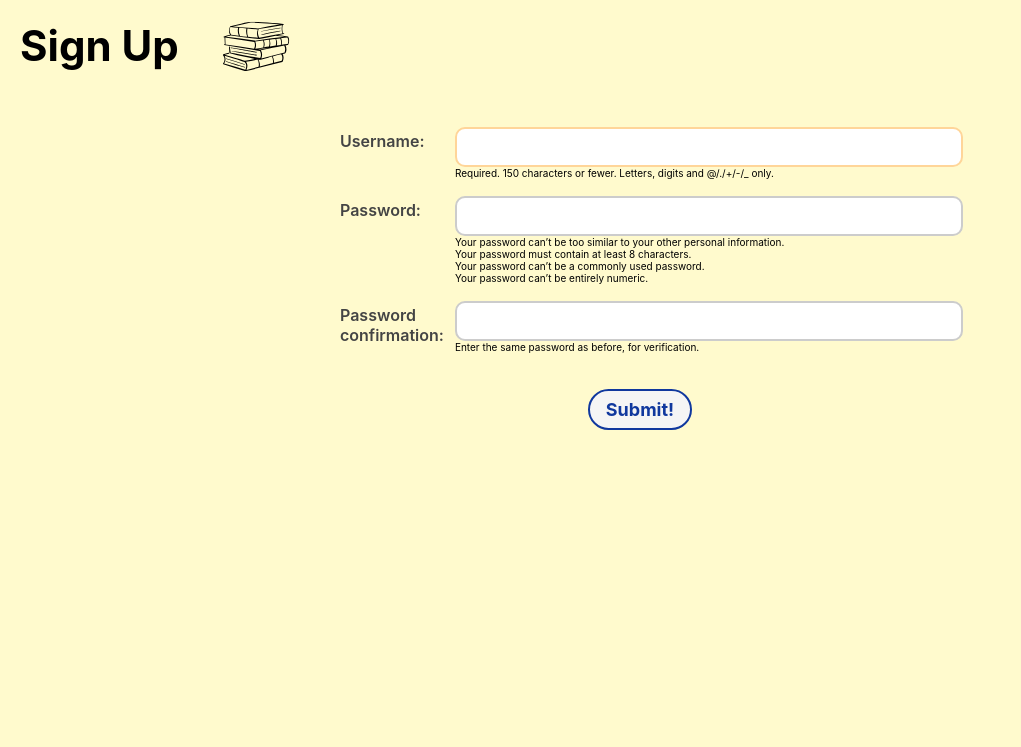
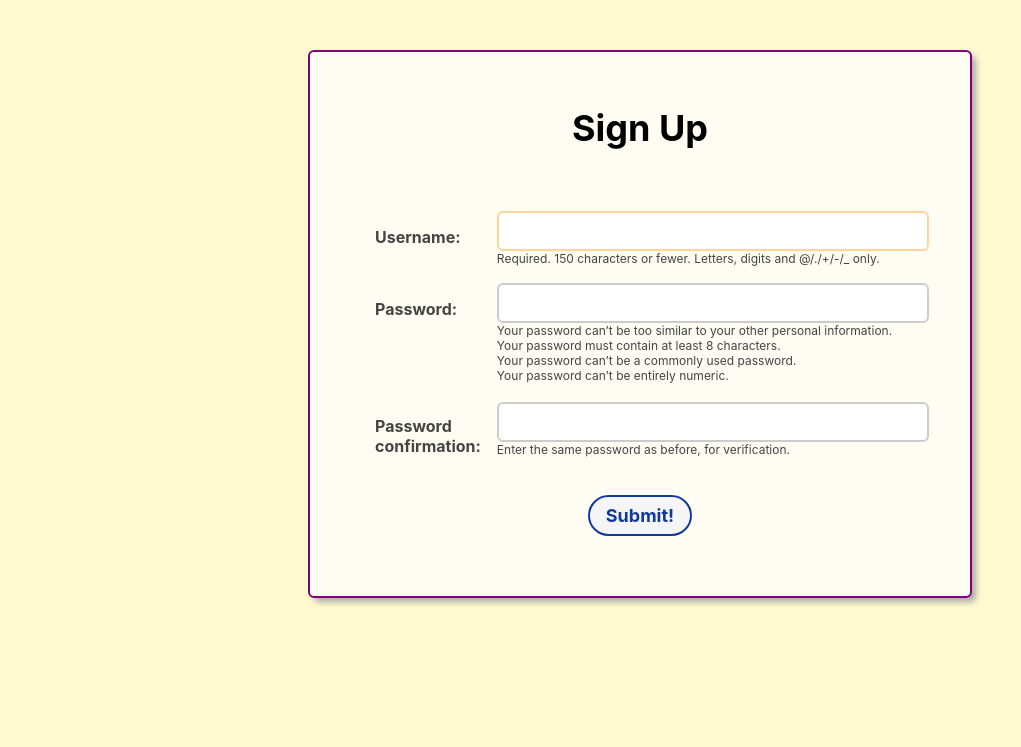
Before and after one commit to mcohenfuentes/django-crud-app-book-collector, a Django app: page /accounts/signup/ in a window 1280 px wide. Shown: the part 67-814 px from the top of the page, without its empty margins (0-1021 px from the left). Run offline with Django 5.2, Linux system fonts and the light colour scheme.

Commit message:
updated signup page

```diff
--- a/main_app/static/css/base.css
+++ b/main_app/static/css/base.css
@@ -48,7 +48,7 @@
   }
 
   header {
-    width: 100%;
+    width: 100vw;
     background: var(--nav-bg-ff);
     border-bottom: var(--borders);
   }
--- a/main_app/static/css/form.css
+++ b/main_app/static/css/form.css
@@ -14,7 +14,7 @@ table {
 
 th {
   text-align: left;
-  padding: 0.5rem 1rem 0 0;
+  padding: 0.5rem 1.5rem 0 1.5rem; /* top right bottom left */
   font-weight: 600;
   font-size: var(--font-reg);
   color: #444;
@@ -23,6 +23,7 @@ th {
 
 td {
   width: 100%;
+  padding-right: 1.5rem; /* this is the key fix! */
 }
 
 td > input,
@@ -65,3 +66,79 @@ button.btn.submit:hover {
   background-color: var(--link-hover-color);
   color: white;
 }
+
+.auth-form {
+  background: #fffdf3;
+  border: 2px solid purple;
+  box-shadow: var(--card-box-shadow);
+  padding: 3rem 3rem 4rem 3rem; /* top right bottom left */
+  border-radius: var(--card-border-radius);
+  max-width: 600px;
+  margin: 5rem auto;
+}
+
+.auth-form h1 {
+  font-size: var(--font-xxl);
+  text-align: center;
+  margin-bottom: 2.5rem;  /* smaller gap under the heading */
+}
+
+.auth-form label {
+  display: block;
+  font-weight: bold;
+  margin: 1.2rem 0 0.4rem;
+  font-size: var(--font-reg);
+}
+
+.auth-form input[type="text"],
+.auth-form input[type="password"] {
+  width: 100%;
+  padding: 0.8rem 1rem;
+  font-size: var(--font-reg);
+  border-radius: 6px;
+  border: 2px solid #ccc;
+  font-family: inherit;
+}
+
+.auth-form input:focus {
+  border-color: var(--nav-bg);
+  outline: none;
+}
+
+.auth-form .helptext {
+  font-size: 1.2rem;
+  margin-top: 0.2rem;
+  color: #444;
+}
+
+.auth-form .submit {
+  background-color: var(--button-bg);
+  border: 2px solid var(--link-hover-color);
+  color: var(--link-hover-color);
+  padding: 0.8rem 1.6rem;
+  border-radius: 25px;
+  font-weight: bold;
+  font-size: var(--font-l);
+  cursor: pointer;
+  display: block;
+  margin: 2rem auto 0;
+}
+
+.auth-form .submit:hover {
+  background-color: var(--link-hover-color);
+  color: white;
+}
+
+.auth-form .error {
+  color: red;
+  font-size: 1.3rem;
+  margin-top: 0.3rem;
+}
+
+.auth-form-wrapper {
+  display: flex;
+  justify-content: center;
+  align-items: center;
+  min-height: calc(100vh - 80px); /* take up full viewport minus nav bar height */
+  padding: 4rem 1rem;
+}
--- a/main_app/templates/signup.html
+++ b/main_app/templates/signup.html
@@ -4,10 +4,10 @@
 <link rel="stylesheet" href="{% static 'css/form.css' %}" />
 {% endblock %}
 {% block content %}
-<div class="page-header">
+<div class="auth-form">
   <h1>Sign Up</h1>
-  <img src="{% static 'books.svg' %}" alt="stack of books" />
-</div>
+  {% comment %} <img src="{% static 'books.svg' %}" alt="stack of books" /> {% endcomment %}
+
 {% if error_message %}
   <p class="red-text">{{ error_message }}</p>
 {% endif %}
@@ -18,5 +18,5 @@
   </table>
   <button type="submit" class="btn submit">Submit!</button>
 </form>
-
+</div>
 {% endblock %}
```
